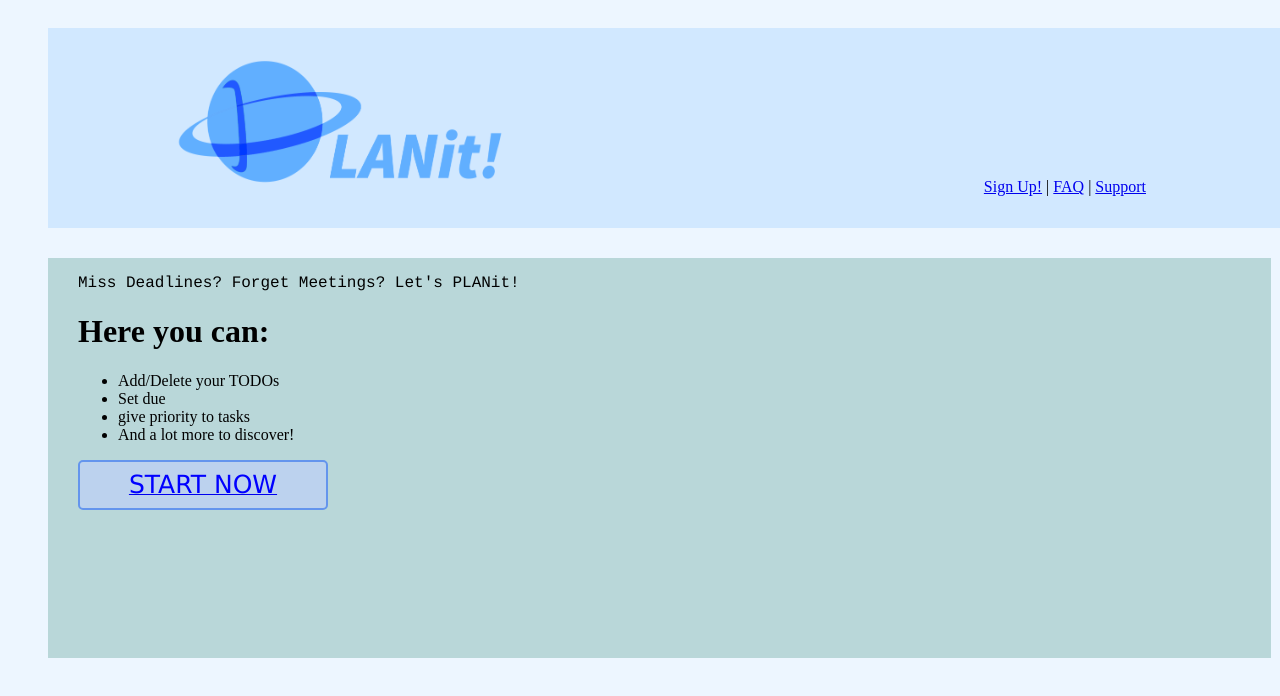
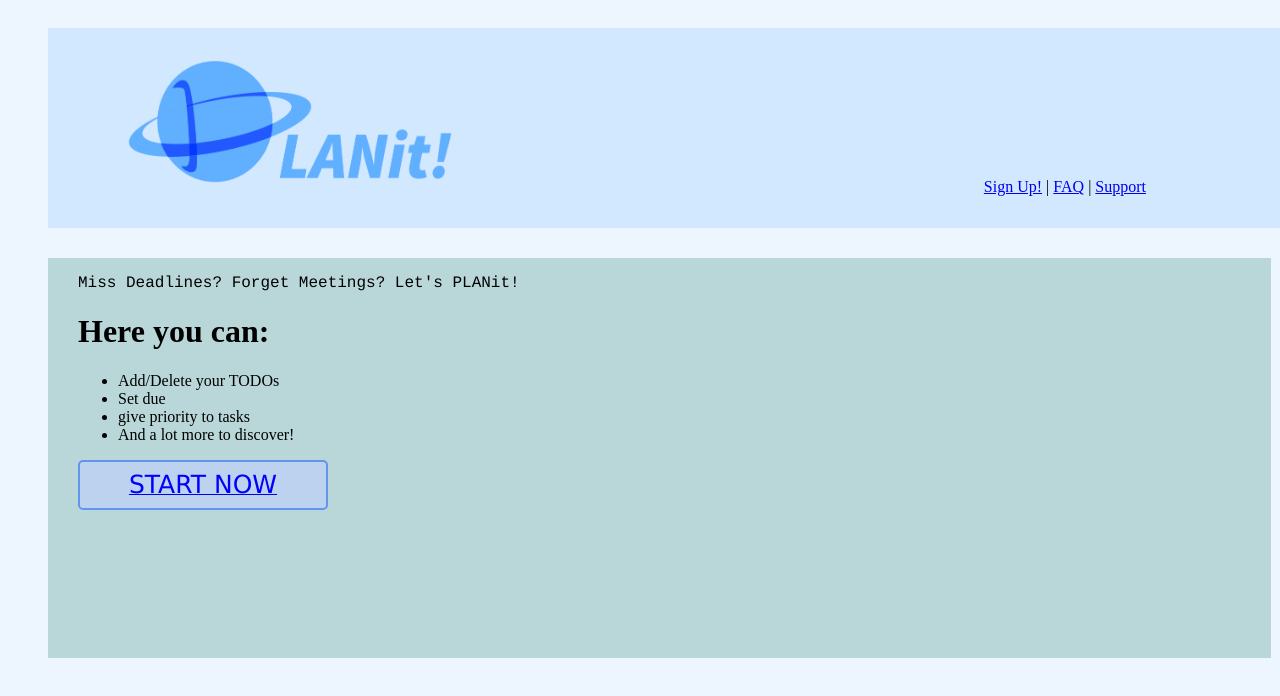
Before and after one commit to stellarnull/web_lab, a plain HTML site: page hello.html in a window 1280 px wide. Drawn offline with Linux system fonts and the light colour scheme.

Commit message:
adjusting

```diff
--- a/stylehello.css
+++ b/stylehello.css
@@ -19,7 +19,7 @@ body
 	height: 200px;
 	width: 390px;
 	padding-top: -20px;
-	padding-left: 100px;
+	padding-left: 50px;
 }
 
 button
@@ -43,7 +43,6 @@ div
 
 header
 {
-	z-index: 1;
 	position: fixed;
 	width: 97.5%;
 	margin-top: 20px;
```
